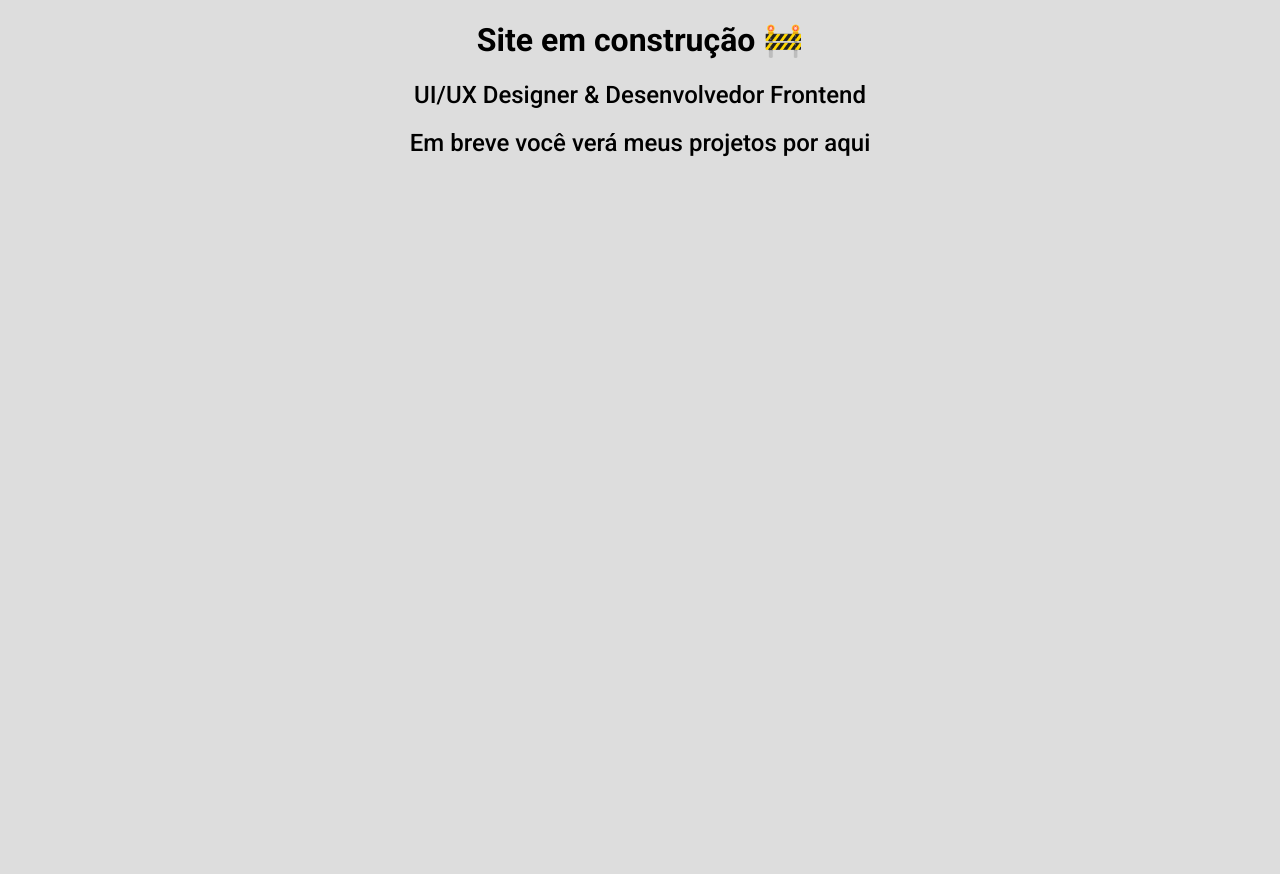
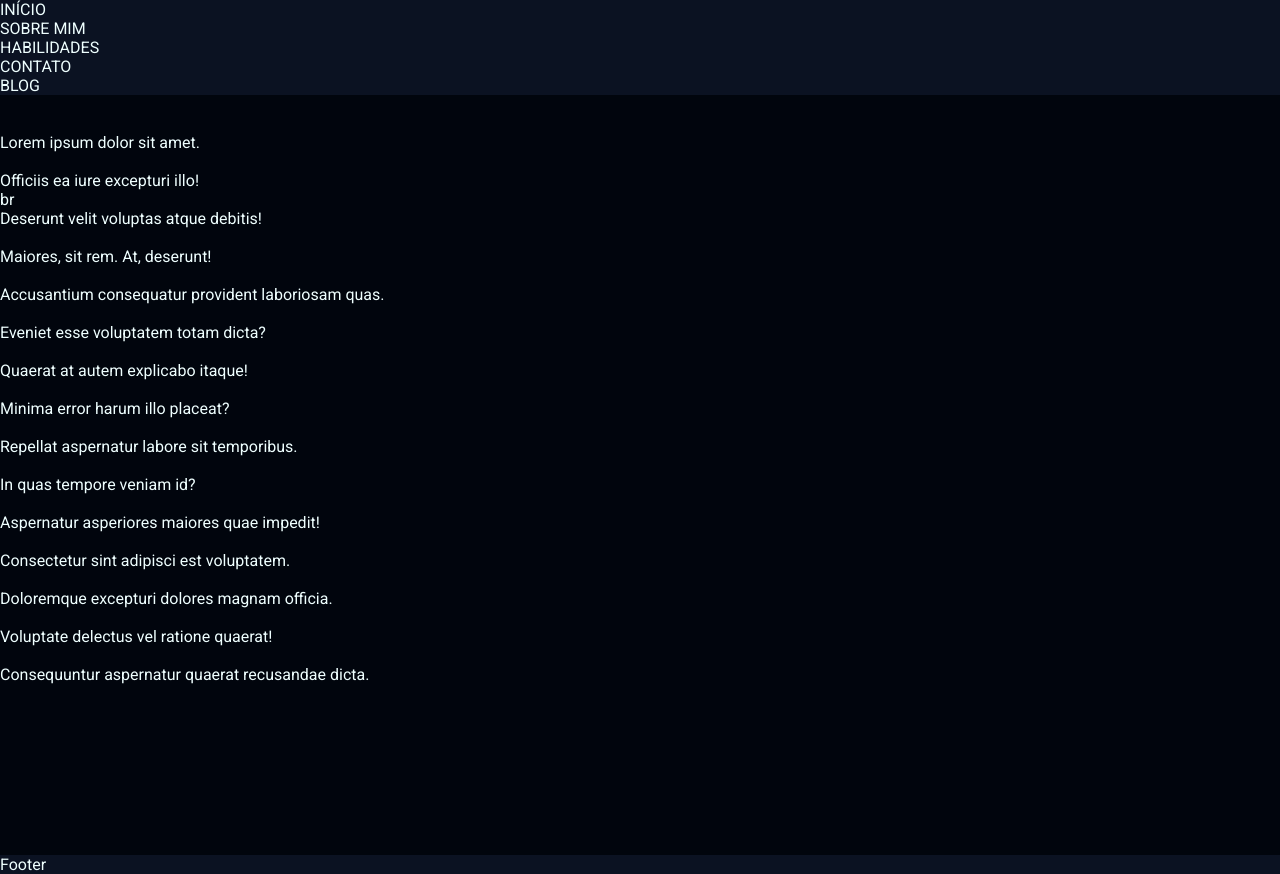
Before and after one commit to williamjuniordev/portifolio-pessoal, a plain HTML site: page index.html in a window 1280 px wide. Before the commit the page ends 800 px from the top, so only its background shows below. Drawn offline with Linux system fonts and the light colour scheme.

Commit message:
adicionado menu, cores e footer

```diff
--- a/css/style.css
+++ b/css/style.css
@@ -1,15 +1,26 @@
+* {
+  font-family: "Roboto", sans-serif;
+  margin: 0px;
+  padding: 0px;
+  color: #efffff;
+}
 body {
-  font-family: "Roboto", sans-serif;
-  background: #ddd;
+  background: #01050d;
 }
 
-.construcao {
-  text-align: center;
+a {
+  text-decoration: none;
+  color: #efffff;
 }
 
-h1 {
-  font-weight: 700;
+ul {
+  list-style-type: none;
 }
-h2 {
-  font-weight: 500;
+
+.nav-menu {
+  background: #0b1222;
 }
+
+.footer {
+  background: #0b1222;
+}
--- a/index.html
+++ b/index.html
@@ -4,7 +4,7 @@
 <head>
   <meta charset="UTF-8">
   <meta name="viewport" content="width=device-width, initial-scale=1.0">
-  <title>William Junior | UI / UX Design & Desenvolvedor Frontend</title>
+  <title>Desenvolvedor Frontend</title>
   <link rel="shortcut icon" href="/img/favicon.png" type="image/x-icon">
   <link rel="stylesheet" href="css/style.css">
   <link rel="preconnect" href="https://fonts.googleapis.com">
@@ -14,12 +14,38 @@
 </head>
 
 <body>
-  <div class="construcao">
-    <h1>Site em construção 🚧</h1>
-    <h2>UI/UX Designer & Desenvolvedor Frontend</h2>
-    <h2>Em breve você verá meus projetos por aqui</h2>
-  </div>
+  <header>
+    <nav class="nav-menu">
+      <ul>
+        <li><a href="">INÍCIO</a></li>
+        <li><a href="">SOBRE MIM</a></li>
+        <li><a href="">HABILIDADES</a></li>
+        <li><a href="">CONTATO</a></li>
+        <li><a href="">BLOG</a></li>
+      </ul>
+    </nav>
+  </header>
+  <br><br>
+  <p>Lorem ipsum dolor sit amet.</p><br>
+  <p>Officiis ea iure excepturi illo!</p>br
+  <p>Deserunt velit voluptas atque debitis!</p><br>
+  <p>Maiores, sit rem. At, deserunt!</p><br>
+  <p>Accusantium consequatur provident laboriosam quas.</p><br>
+  <p>Eveniet esse voluptatem totam dicta?</p><br>
+  <p>Quaerat at autem explicabo itaque!</p><br>
+  <p>Minima error harum illo placeat?</p><br>
+  <p>Repellat aspernatur labore sit temporibus.</p><br>
+  <p>In quas tempore veniam id?</p><br>
+  <p>Aspernatur asperiores maiores quae impedit!</p><br>
+  <p>Consectetur sint adipisci est voluptatem.</p><br>
+  <p>Doloremque excepturi dolores magnam officia.</p><br>
+  <p>Voluptate delectus vel ratione quaerat!</p><br>
+  <p>Consequuntur aspernatur quaerat recusandae dicta.</p><br>
+  <br><br><br><br><br><br><br><br>
 
+  <footer class="footer">
+    Footer
+  </footer>
 </body>
 
 </html>
```
